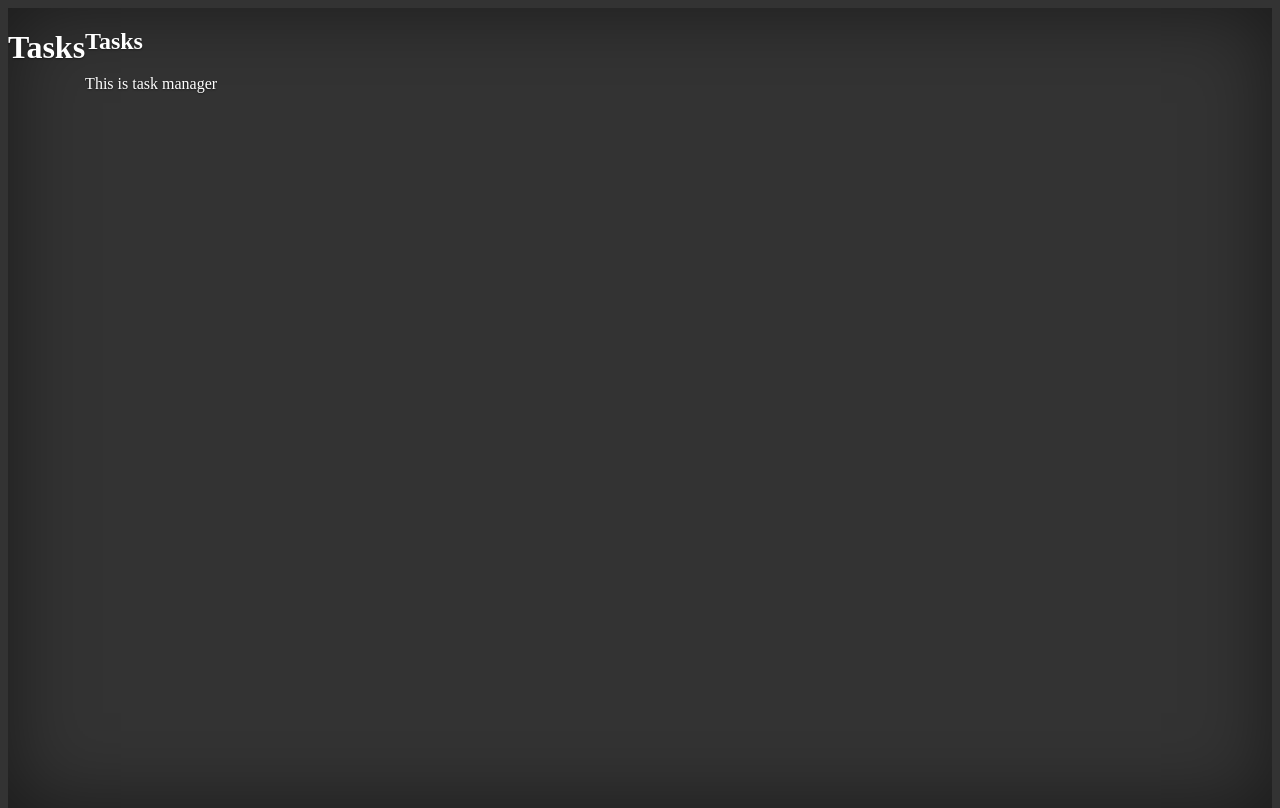
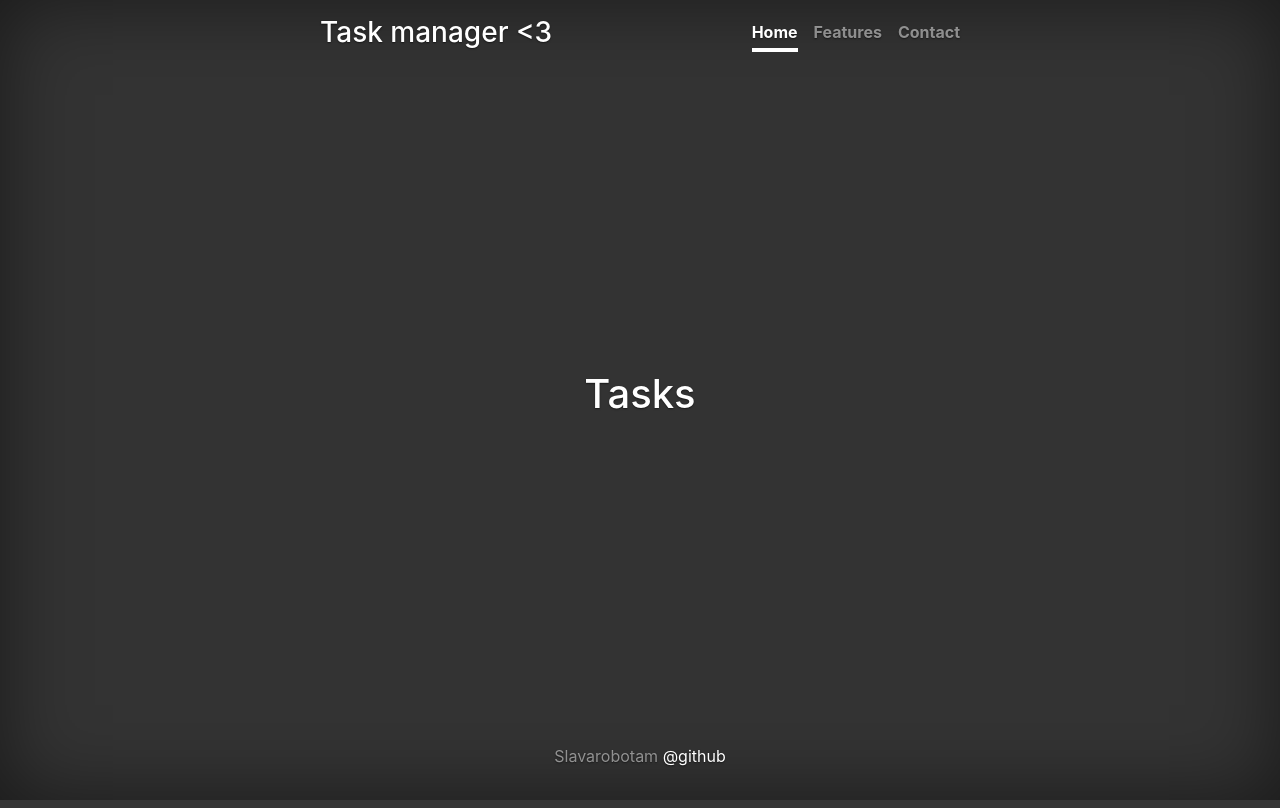
Before and after one commit to slavarobotam/python-project-lvl4, a Django app: page / in a window 1280 px wide. Run offline with Django 3.2, Linux system fonts and the light colour scheme; data that the repository does not hold is empty; some libraries are stand-ins or nearby versions.

Commit message:
Added components, features and contact pages, active links

```diff
--- a/mainpage/urls.py
+++ b/mainpage/urls.py
@@ -1,18 +1,16 @@
 from django.urls import path
 
 from . import views
-
-
-urlpatterns = [
-
-]
-
 
 app_name = 'mainpage'
 
 urlpatterns = [
     path('index/', views.index, name='index'),
     # task views
+    path('main/', views.main, name='main'),
+    path('contact/', views.contact, name='contact'),
+    path('features/', views.features, name='features'),
     path('', views.task_list, name='task_list'),
     path('<int:pk>/', views.task_detail, name='task_details'),
+
 ]
--- a/mainpage/views.py
+++ b/mainpage/views.py
@@ -5,6 +5,16 @@ from .models import Task
 def index(request):
     return render(request, 'index.html')
 
+
+def main(request):
+    return render(request, 'main.html')
+
+def contact(request):
+    return render(request, 'contact.html')
+
+
+def features(request):
+    return render(request, 'features.html')
 
 def task_list(request):
     tasks = Task.objects.all()
--- a/manage.py
+++ b/manage.py
@@ -22,6 +22,6 @@ def main():
 
 
 if __name__ == '__main__':
-    load_dotenv(verbose=True)
+    load_dotenv()
     rollbar.init(os.getenv("ACCESS_TOKEN"))
     main()
--- a/templates/base.html
+++ b/templates/base.html
@@ -1,19 +1,41 @@
-{% load static %}
-<!DOCTYPE html>
-<html>
+{% load static bootstrap4 %}
+<!doctype html>
+<html lang="en">
   <head>
-  <title>{% block title %}{% endblock %}</title>
+    <!-- Required meta tags -->
+    <meta charset="utf-8">
+    <meta name="viewport" content="width=device-width, initial-scale=1, shrink-to-fit=no">
+    {% bootstrap_css %}
     <link href="{% static 'cover.css' %}" rel="stylesheet">
     <link rel="icon" href="{% static 'favicon.ico' %}">
+    <title>{% block title %}{% endblock %}</title>
+
+    <style>
+      .bd-placeholder-img {
+        font-size: 1.125rem;
+        text-anchor: middle;
+        -webkit-user-select: none;
+        -moz-user-select: none;
+        -ms-user-select: none;
+        user-select: none;
+      }
+
+      @media (min-width: 768px) {
+        .bd-placeholder-img-lg {
+          font-size: 3.5rem;
+        }
+      }
+    </style>
   </head>
-<body>
-  <div>
-    {% block content %}
-    {% endblock %}
-  </div>
-  <div>
-    <h2>Tasks</h2>
-      <p>This is task manager</p>
+
+
+  <body class="text-center">
+    <div class="cover-container d-flex w-100 h-100 p-3 mx-auto flex-column">
+      {% include 'header.html' %}
+
+      {% block content %} {% endblock %}
+
+      {% include 'footer.html' %}
     </div>
   </body>
 </html>
--- /dev/null
+++ b/templates/footer.html
@@ -0,0 +1,6 @@
+
+<footer class="mastfoot mt-auto">
+  <div class="inner">
+    <p>Slavarobotam <a href="https://github.com/slavarobotam/python-project-lvl4">@github</a></p>
+  </div>
+</footer>
--- /dev/null
+++ b/templates/header.html
@@ -0,0 +1,31 @@
+{% load static %}
+<header class="masthead mb-auto">
+  <div class="inner">
+    <h3 class="masthead-brand">Task manager &lt;3</h3>
+    <nav class="nav nav-masthead justify-content-center">
+        <a
+          {% if '/' == request.path %}
+            class="nav-link active"
+          {% else %}
+            class="nav-link"
+          {% endif %}
+          href="{% url 'mainpage:task_list' %}">Home</a>
+
+        <a
+          {% if 'features' in request.path %}
+            class="nav-link active"
+          {% else %}
+            class="nav-link"
+          {% endif %}
+          href="{% url 'mainpage:features' %}">Features</a>
+
+        <a
+          {% if 'contact' in request.path %}
+            class="nav-link active"
+          {% else %}
+            class="nav-link"
+          {% endif %}
+          href="{% url 'mainpage:contact' %}">Contact</a>
+    </nav>
+  </div>
+</header>
--- a/templates/task_list.html
+++ b/templates/task_list.html
@@ -1,6 +1,7 @@
 {% extends "base.html" %}
 
-{% block title %}{% endblock %}
+
+{% block title %}Task list{% endblock %}
 
 {% block content %}
   <h1>Tasks</h1>
```
Also changed, not shown: task_manager/settings.py (+0 -7 lines), templates/contact.html (added, +10 -0 lines), templates/features.html (added, +10 -0 lines), templates/index.html (deleted, +0 -66 lines), templates/main.html (added, +13 -0 lines). Lines whose indentation alone changed are shown as unchanged.
